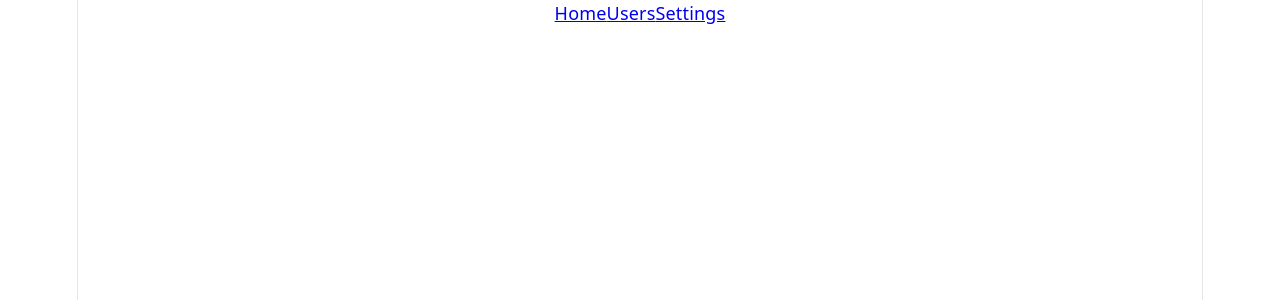
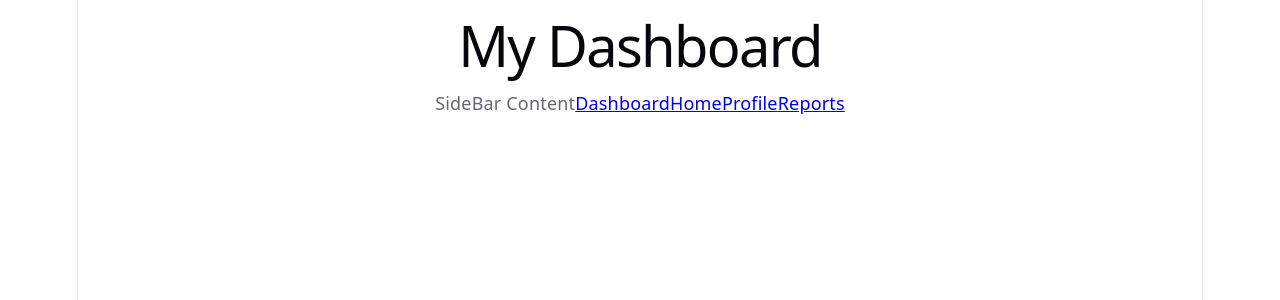
Before and after one commit to Maheshwaran052/React-machine-coding, a React (Vite) app in the folder shopping-cart/: page /dashboard in a window 1280 px wide. Before the commit this address had no page. Shown: the top 300 px of the page. Built offline with nearby package versions, Linux system fonts and the light colour scheme.

Commit message:
Nested routes done

```diff
--- a/shopping-cart/src/App.jsx
+++ b/shopping-cart/src/App.jsx
@@ -3,6 +3,8 @@ import { ThemeContext } from "./ThemeSwitcherEx/Components/ThemeContext";
 import Toolbar from "./ThemeSwitcherEx/Components/Toolbar";
 import ShoppingPage from "./ShoppingCartEx/Components/ShoppingPage";
 import Pages from "./ReactRouterPractice/components/Pages";
+import DashboardRoutes from "./ReactRouterPractice/components/DashboardRoutes";
+import { BrowserRouter } from "react-router-dom";
 function App() {
   const [theme, setTheme] = useState("light");
 
@@ -11,7 +13,10 @@ function App() {
     //   <Toolbar />
     // </ThemeContext.Provider>
     // <ShoppingPage></ShoppingPage>
-    <Pages></Pages>
+    // <Pages></Pages>
+    <BrowserRouter>
+      <DashboardRoutes />
+    </BrowserRouter>
   );
 }
 
--- /dev/null
+++ b/shopping-cart/src/ReactRouterPractice/components/DashboardHome.jsx
@@ -0,0 +1,2 @@
+function DashboardHome() {}
+export default DashboardHome;
--- a/shopping-cart/src/ReactRouterPractice/components/DashboardLayout.jsx
+++ b/shopping-cart/src/ReactRouterPractice/components/DashboardLayout.jsx
@@ -1,12 +1,31 @@
-import { Outlet } from "react-router-dom";
+import { Outlet, NavLink } from "react-router-dom";
 
 function DashboardLayout() {
   return (
     <div>
       <h1>My Dashboard</h1>
-
-      <aside>Sidebar content</aside>
-
+      <aside>
+        SideBar Content
+        <NavLink
+          to="."
+          end
+          className={({ isActive }) => (isActive ? "active" : "")}
+        >
+          DashboardHome
+        </NavLink>
+        <NavLink
+          to="profile"
+          className={({ isActive }) => (isActive ? "active" : "")}
+        >
+          Profile
+        </NavLink>
+        <NavLink
+          to="reports"
+          className={({ isActive }) => (isActive ? "active" : "")}
+        >
+          Reports
+        </NavLink>
+      </aside>
       <main>
         <Outlet />
       </main>
--- /dev/null
+++ b/shopping-cart/src/ReactRouterPractice/components/Profile.jsx
@@ -0,0 +1,2 @@
+function Profile() {}
+export default Profile;
--- /dev/null
+++ b/shopping-cart/src/ReactRouterPractice/components/Reports.jsx
@@ -0,0 +1,2 @@
+function Reports() {}
+export default Reports;
```
Also changed, not shown: shopping-cart/src/ReactRouterPractice/components/DashboardRoutes.jsx (+8 -3 lines).
